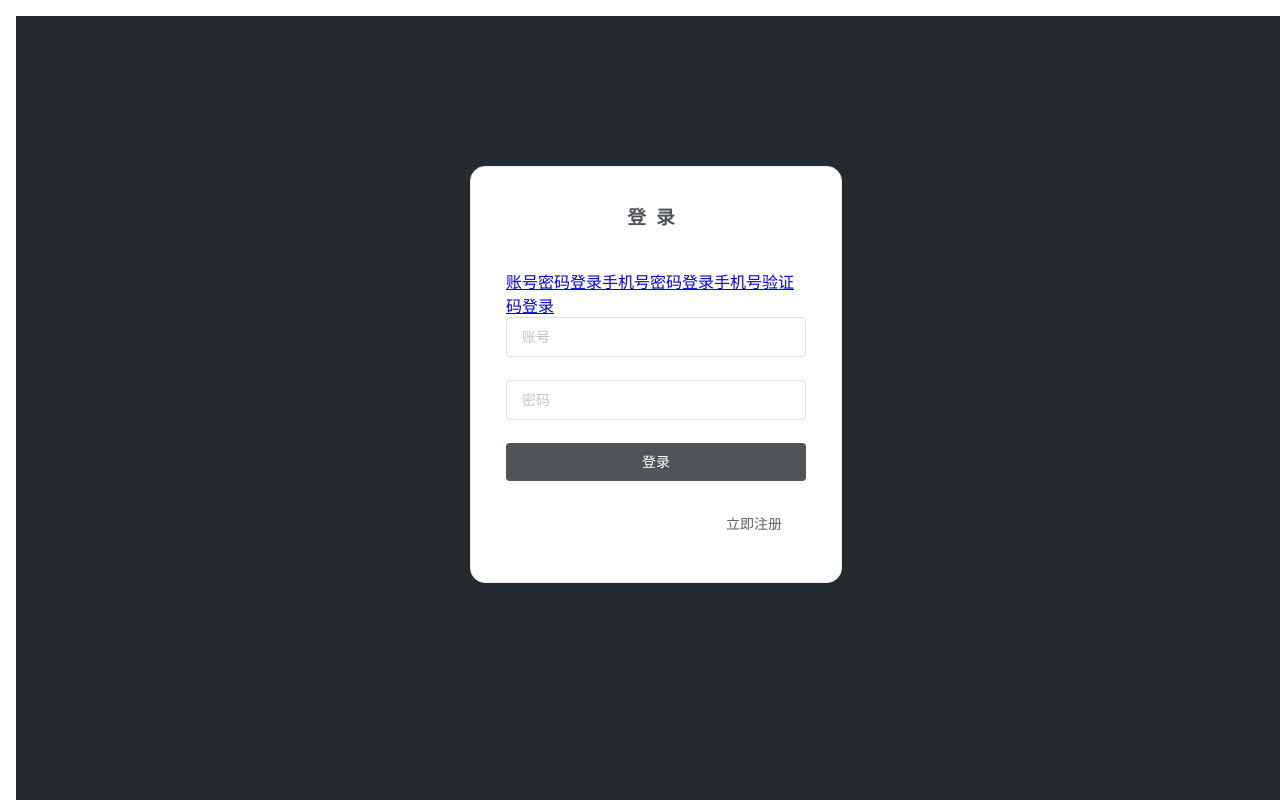
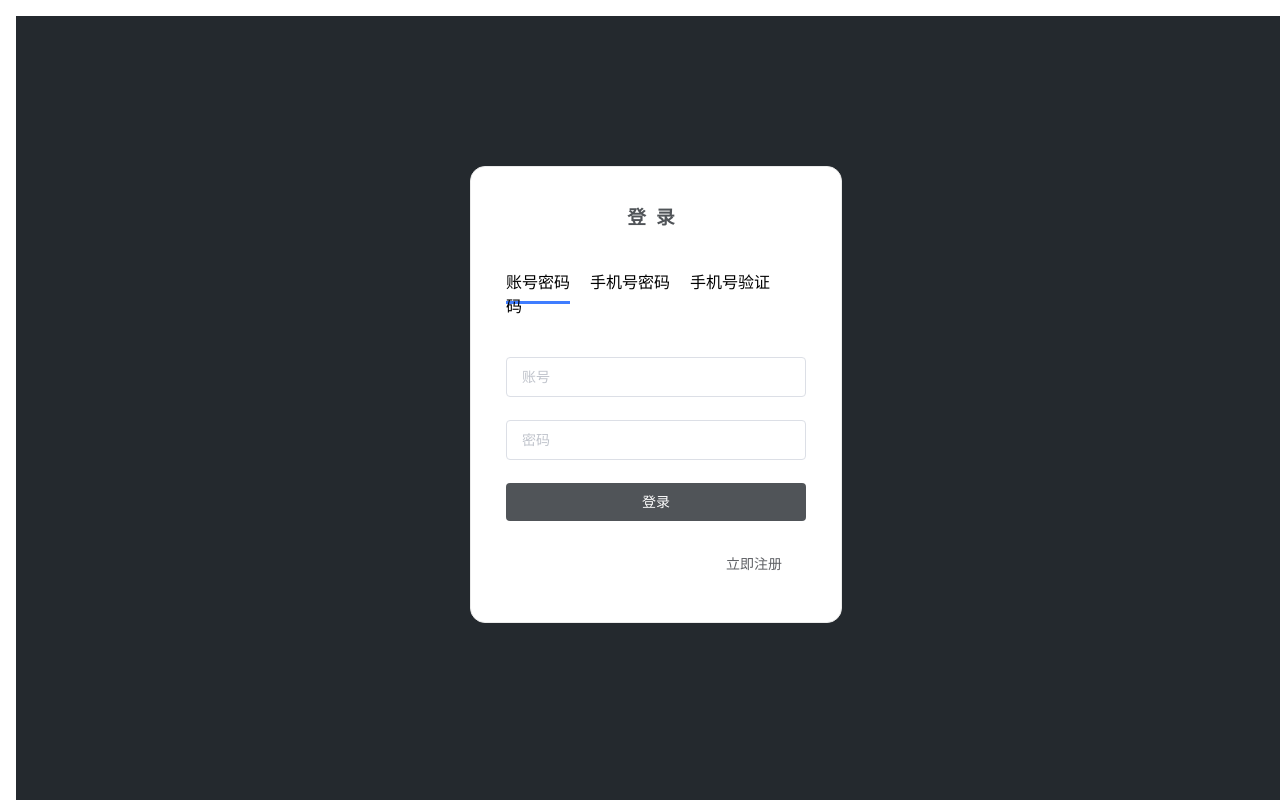
Before and after one commit to tongji4m3/boying-web, a Vue app: page /#/Login in a window 1280 px wide. Built offline with nearby package versions, Linux system fonts and the light colour scheme.

Commit message:
登录注册都搞定了应该不改了

```diff
--- a/src/views/Login.vue
+++ b/src/views/Login.vue
@@ -12,26 +12,14 @@
       >
         <h3 class="login_title">登录</h3>
         <div class="login_header_title">
-          <a
-            href="javascript:;"
-            rel="external nofollow"
-            :class="{ on: loginType == 0 }"
-            @click="loginType = 0"
-            >账号密码登录</a
+          <span :class="{ on: loginType == 0 }" @click="loginType = 0"
+            >账号密码</span
           >
-          <a
-            href="javascript:;"
-            rel="external nofollow"
-            :class="{ on: loginType == 1 }"
-            @click="loginType = 1"
-            >手机号密码登录</a
+          <span :class="{ on: loginType == 1 }" @click="loginType = 1"
+            >手机号密码</span
           >
-          <a
-            href="javascript:;"
-            rel="external nofollow"
-            :class="{ on: loginType == 2 }"
-            @click="loginType = 2"
-            >手机号验证码登录</a
+          <span :class="{ on: loginType == 2 }" @click="loginType = 2"
+            >手机号验证码</span
           >
         </div>
         <div v-if="loginType == 0">
@@ -166,27 +154,28 @@ export default {
       },
       show: true,
       //表单的验证规则
+      //因为切换登录方式不会切换预验证，暂时不要预验证
       loginFormRules: {
-        //    验证用户名是否合法
-        username: [
-          { required: true, message: "请输入用户名", trigger: "blur" },
-          {
-            min: 3,
-            max: 10,
-            message: "用户名必须在3-10个字符之间",
-            trigger: "blur",
-          },
-        ],
-        //    验证密码是否合法
-        password: [
-          { required: true, message: "请输入密码", trigger: "blur" },
-          {
-            min: 6,
-            max: 50,
-            message: "密码必须在6-15个字符之间",
-            trigger: "blur",
-          },
-        ],
+      //   //    验证用户名是否合法
+      //   username: [
+      //     { required: true, message: "请输入用户名", trigger: "blur" },
+      //     {
+      //       min: 3,
+      //       max: 10,
+      //       message: "用户名必须在3-10个字符之间",
+      //       trigger: "blur",
+      //     },
+      //   ],
+      //   //    验证密码是否合法
+      //   password: [
+      //     { required: true, message: "请输入密码", trigger: "blur" },
+      //     {
+      //       min: 6,
+      //       max: 50,
+      //       message: "密码必须在6-15个字符之间",
+      //       trigger: "blur",
+      //     },
+      //   ],
       },
     };
   },
@@ -202,9 +191,11 @@ export default {
     async login() {
       console.log("login");
       //点击登录先进行表单预验证失败，直接返回不发起请求
-      this.$refs.loginFormRef.validate((valid) => {
-        if (!valid) return;
-      });
+      //因为切换登录方式不会切换预验证，暂时不要预验证
+
+      // this.$refs.loginFormRef.validate((valid) => {
+      //   if (!valid) return;
+      // });
 
       try {
         console.log(this.loginForm.username);
@@ -335,4 +326,21 @@ body {
 .authButton {
   margin-left: 45px;
 }
+
+.login_header_title {
+  margin-bottom: 40px;
+}
+
+.login_header_title span {
+  margin-right: 20px;
+  cursor: pointer;
+  color: black;
+  font-size: 16px;
+}
+
+.on {
+  color: #3f7dff;
+  padding-bottom: 10px;
+  border-bottom: 3px solid #3f7dff;
+}
 </style>
```
